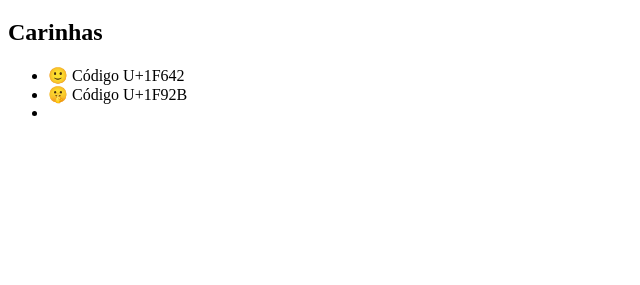
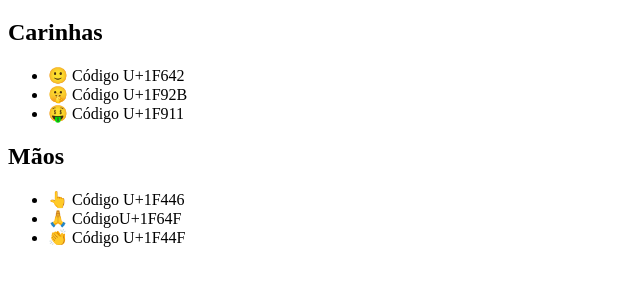
Before and after one commit to athyrsonlopes/html-css, a plain HTML site: page desafios/desafio004.html in a window 1280 px wide. Shown: the part 61-346 px from the top of the page, without its empty margins (0-640 px from the left). Drawn offline with Linux system fonts and the light colour scheme.

Commit message:
Desafios

```diff
--- a/desafios/desafio004.html
+++ b/desafios/desafio004.html
@@ -11,7 +11,13 @@
     <ul>
         <li>🙂 Código U+1F642</li>
         <li>🤫 Código U+1F92B</li>
-        <li></li>
+        <li>🤑 Código U+1F911</li>
+    </ul>
+    <h2>Mãos</h2>
+    <ul>
+        <li>👆 Código U+1F446</li>
+        <li>🙏 CódigoU+1F64F</li>
+        <li>👏 Código U+1F44F</li>
     </ul>
 </body>
 </html>
```
